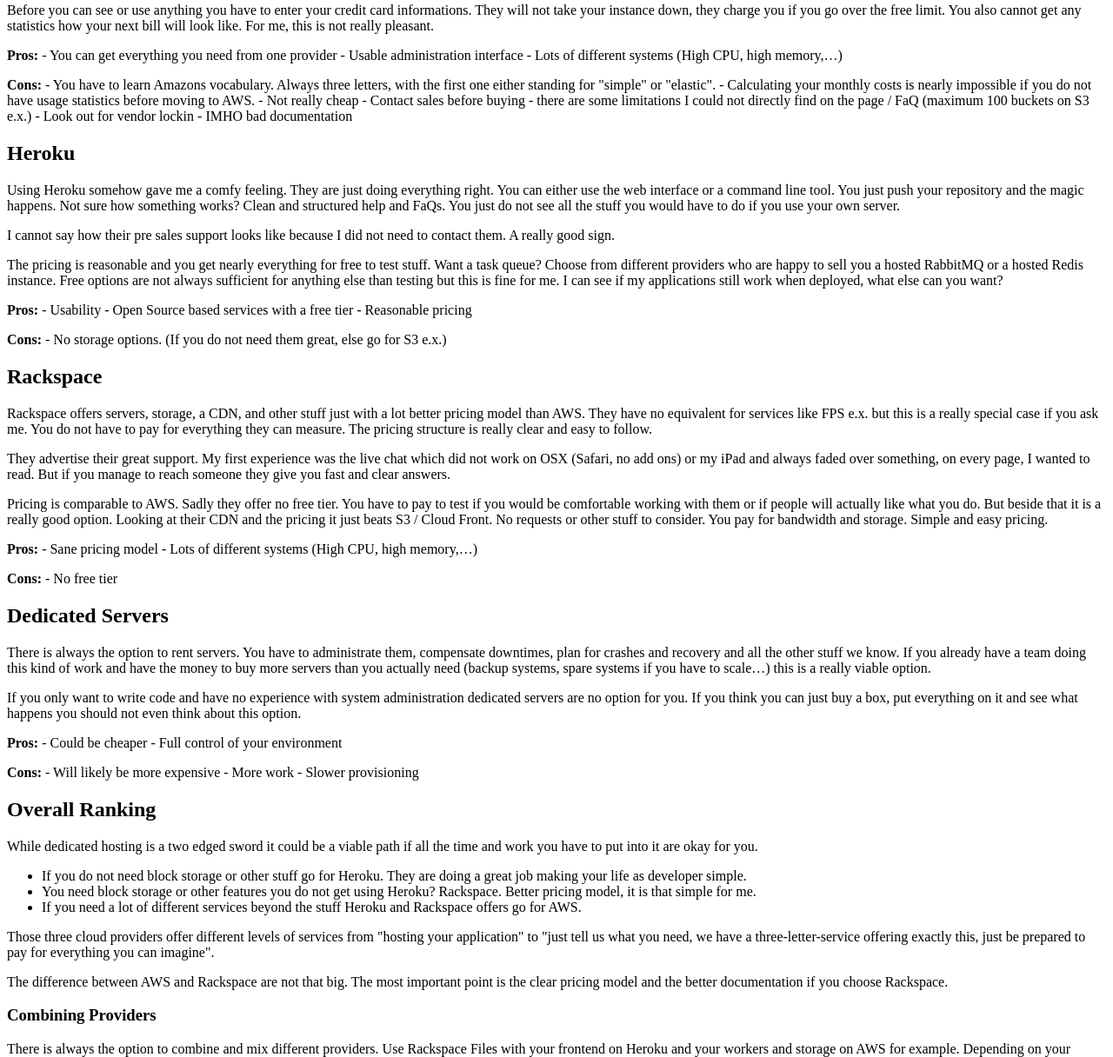
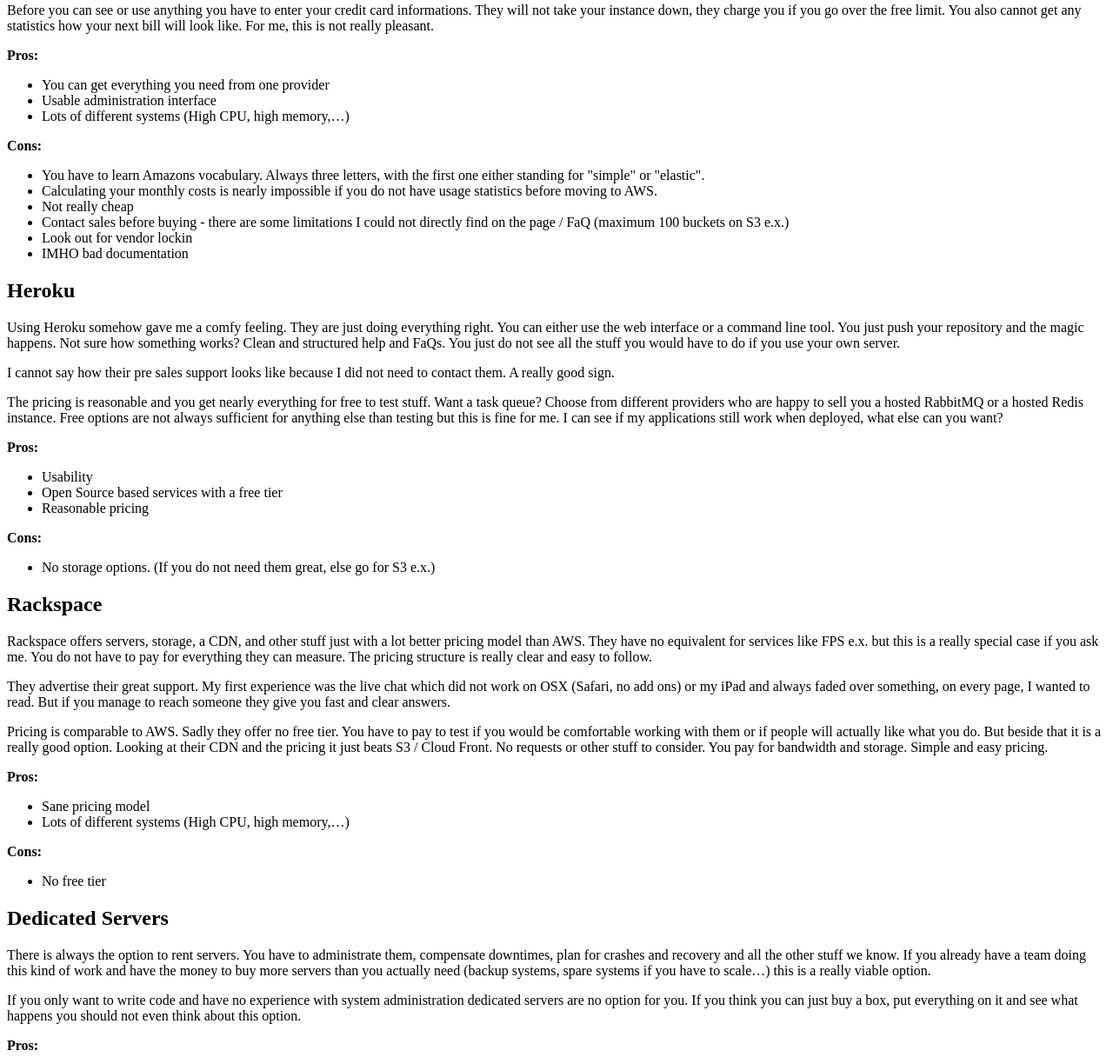
Before and after one commit to fallenhitokiri/screamingatmyscreen.com, a plain HTML site: page site/feed/index.html in a window 1280 px wide. Shown: the part 959-2175 px from the top of the page at 87% size. Drawn offline with Linux system fonts and the light colour scheme.

Commit message:
2012-12-12 16:36:52.549072

```diff
--- a/site/feed/index.html
+++ b/site/feed/index.html
@@ -8,7 +8,7 @@
         <description>what's hot</description>
         <language>en-en</language>
         <copyright>you!</copyright>
-        <pubDate>2012-12-12 16:35:37.024526 GMT</pubDate>
+        <pubDate>2012-12-12 16:36:52.824844 GMT</pubDate>
 
 
 
@@ -58,18 +58,24 @@ There will also be an option to rent dedicated backends and frontends with a cus
 
 <p>Before you can see or use anything you have to enter your credit card informations. They will not take your instance down, they charge you if you go over the free limit. You also cannot get any statistics how your next bill will look like. For me, this is not really pleasant.</p>
 
-<p><strong>Pros:</strong>
-- You can get everything you need from one provider
-- Usable administration interface
-- Lots of different systems (High CPU, high memory,…)</p>
+<p><strong>Pros:</strong></p>
 
-<p><strong>Cons:</strong>
-- You have to learn Amazons vocabulary. Always three letters, with the first one either standing for "simple" or "elastic".
-- Calculating your monthly costs is nearly impossible if you do not have usage statistics before moving to AWS.
-- Not really cheap
-- Contact sales before buying - there are some limitations I could not directly find on the page / FaQ (maximum 100 buckets on S3 e.x.)
-- Look out for vendor lockin
-- IMHO bad documentation</p>
+<ul>
+<li>You can get everything you need from one provider</li>
+<li>Usable administration interface</li>
+<li>Lots of different systems (High CPU, high memory,…)</li>
+</ul>
+
+<p><strong>Cons:</strong></p>
+
+<ul>
+<li>You have to learn Amazons vocabulary. Always three letters, with the first one either standing for "simple" or "elastic".</li>
+<li>Calculating your monthly costs is nearly impossible if you do not have usage statistics before moving to AWS.</li>
+<li>Not really cheap</li>
+<li>Contact sales before buying - there are some limitations I could not directly find on the page / FaQ (maximum 100 buckets on S3 e.x.)</li>
+<li>Look out for vendor lockin</li>
+<li>IMHO bad documentation</li>
+</ul>
 
 <h2>Heroku</h2>
 
@@ -79,13 +85,19 @@ There will also be an option to rent dedicated backends and frontends with a cus
 
 <p>The pricing is reasonable and you get nearly everything for free to test stuff. Want a task queue? Choose from different providers who are happy to sell you a hosted RabbitMQ or a hosted Redis instance. Free options are not always sufficient for anything else than testing but this is fine for me. I can see if my applications still work when deployed, what else can you want?</p>
 
-<p><strong>Pros:</strong>
-- Usability
-- Open Source based services with a free tier
-- Reasonable pricing</p>
+<p><strong>Pros:</strong></p>
 
-<p><strong>Cons:</strong>
-- No storage options. (If you do not need them great, else go for S3 e.x.)</p>
+<ul>
+<li>Usability</li>
+<li>Open Source based services with a free tier</li>
+<li>Reasonable pricing</li>
+</ul>
+
+<p><strong>Cons:</strong></p>
+
+<ul>
+<li>No storage options. (If you do not need them great, else go for S3 e.x.)</li>
+</ul>
 
 <h2>Rackspace</h2>
 
@@ -95,12 +107,18 @@ There will also be an option to rent dedicated backends and frontends with a cus
 
 <p>Pricing is comparable to AWS. Sadly they offer no free tier. You have to pay to test if you would be comfortable working with them or if people will actually like what you do. But beside that it is a really good option. Looking at their CDN and the pricing it just beats S3 / Cloud Front. No requests or other stuff to consider. You pay for bandwidth and storage. Simple and easy pricing.</p>
 
-<p><strong>Pros:</strong>
-- Sane pricing model
-- Lots of different systems (High CPU, high memory,…)</p>
+<p><strong>Pros:</strong></p>
 
-<p><strong>Cons:</strong>
-- No free tier</p>
+<ul>
+<li>Sane pricing model</li>
+<li>Lots of different systems (High CPU, high memory,…)</li>
+</ul>
+
+<p><strong>Cons:</strong></p>
+
+<ul>
+<li>No free tier</li>
+</ul>
 
 <h2>Dedicated Servers</h2>
 
@@ -108,14 +126,20 @@ There will also be an option to rent dedicated backends and frontends with a cus
 
 <p>If you only want to write code and have no experience with system administration dedicated servers are no option for you. If you think you can just buy a box, put everything on it and see what happens you should not even think about this option.</p>
 
-<p><strong>Pros:</strong>
-- Could be cheaper
-- Full control of your environment</p>
+<p><strong>Pros:</strong></p>
 
-<p><strong>Cons:</strong>
-- Will likely be more expensive
-- More work
-- Slower provisioning</p>
+<ul>
+<li>Could be cheaper</li>
+<li>Full control of your environment</li>
+</ul>
+
+<p><strong>Cons:</strong></p>
+
+<ul>
+<li>Will likely be more expensive</li>
+<li>More work</li>
+<li>Slower provisioning</li>
+</ul>
 
 <h2>Overall Ranking</h2>
 
```
Also changed, not shown: site/2012/12/the-cloud-vs-dedicated-servers/index.html (+53 -29 lines), 1 other file.
